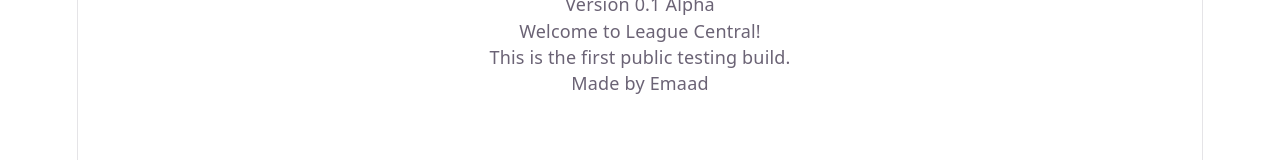
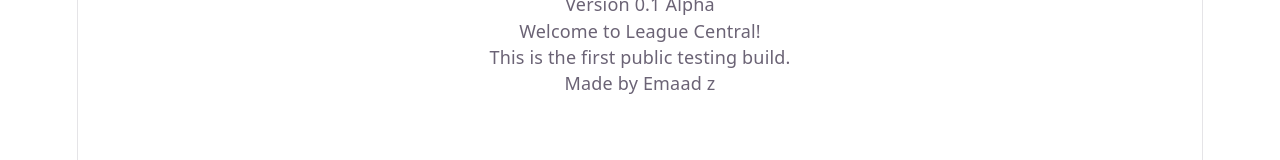
Before and after one commit to Mridontkn/league-central, a React (Vite) app: page / in a window 1280 px wide. Shown: the part 135-295 px from the top of the page. Built offline with nearby package versions, Linux system fonts and the light colour scheme.

Commit message:
alpha-0.01

```diff
--- a/src/pages/home.jsx
+++ b/src/pages/home.jsx
@@ -17,7 +17,7 @@ function Home() {
       </p>
 
       <p className="footer">
-        Made by Emaad
+        Made by Emaad z
       </p>
 
     </main>
```
